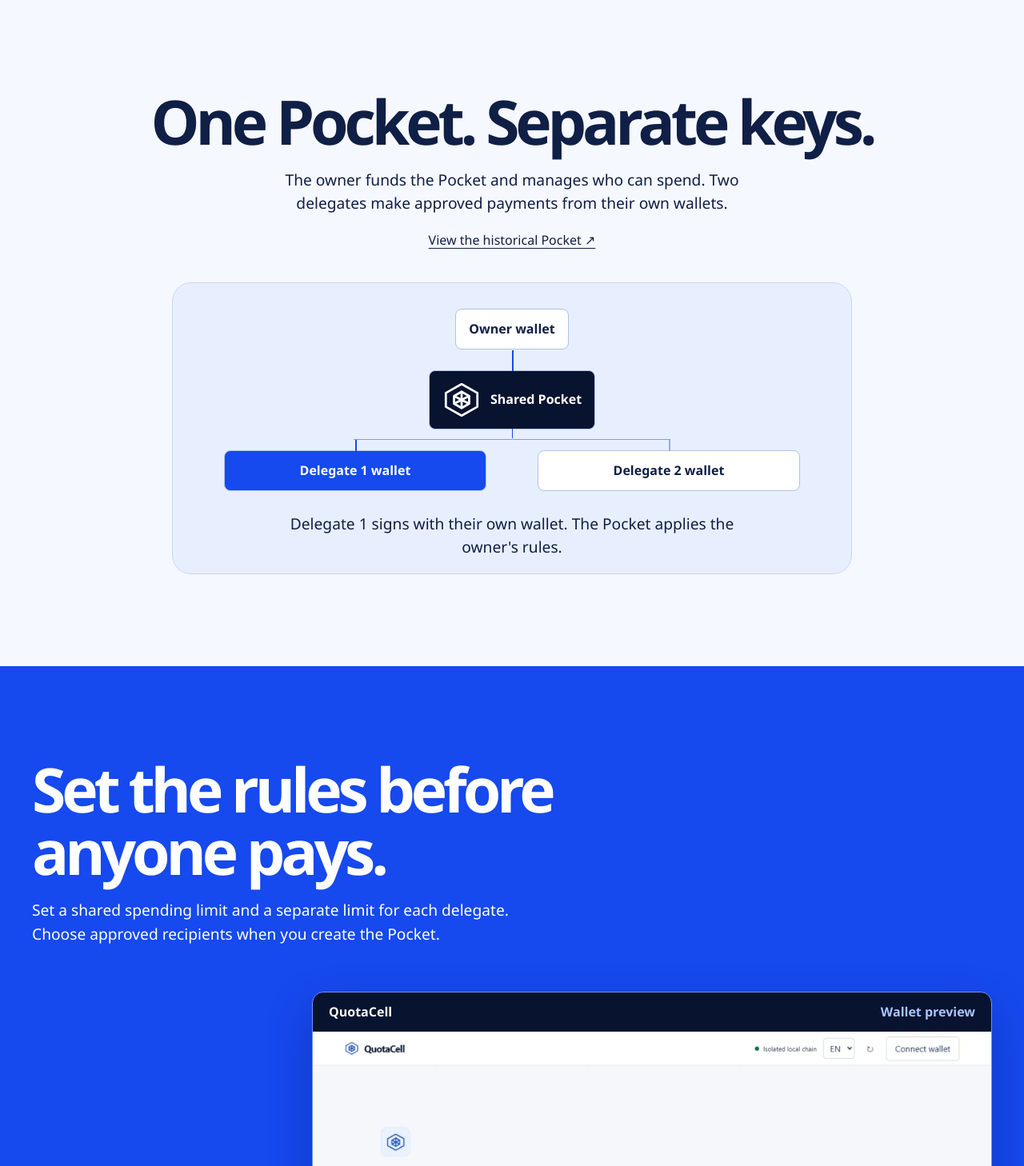
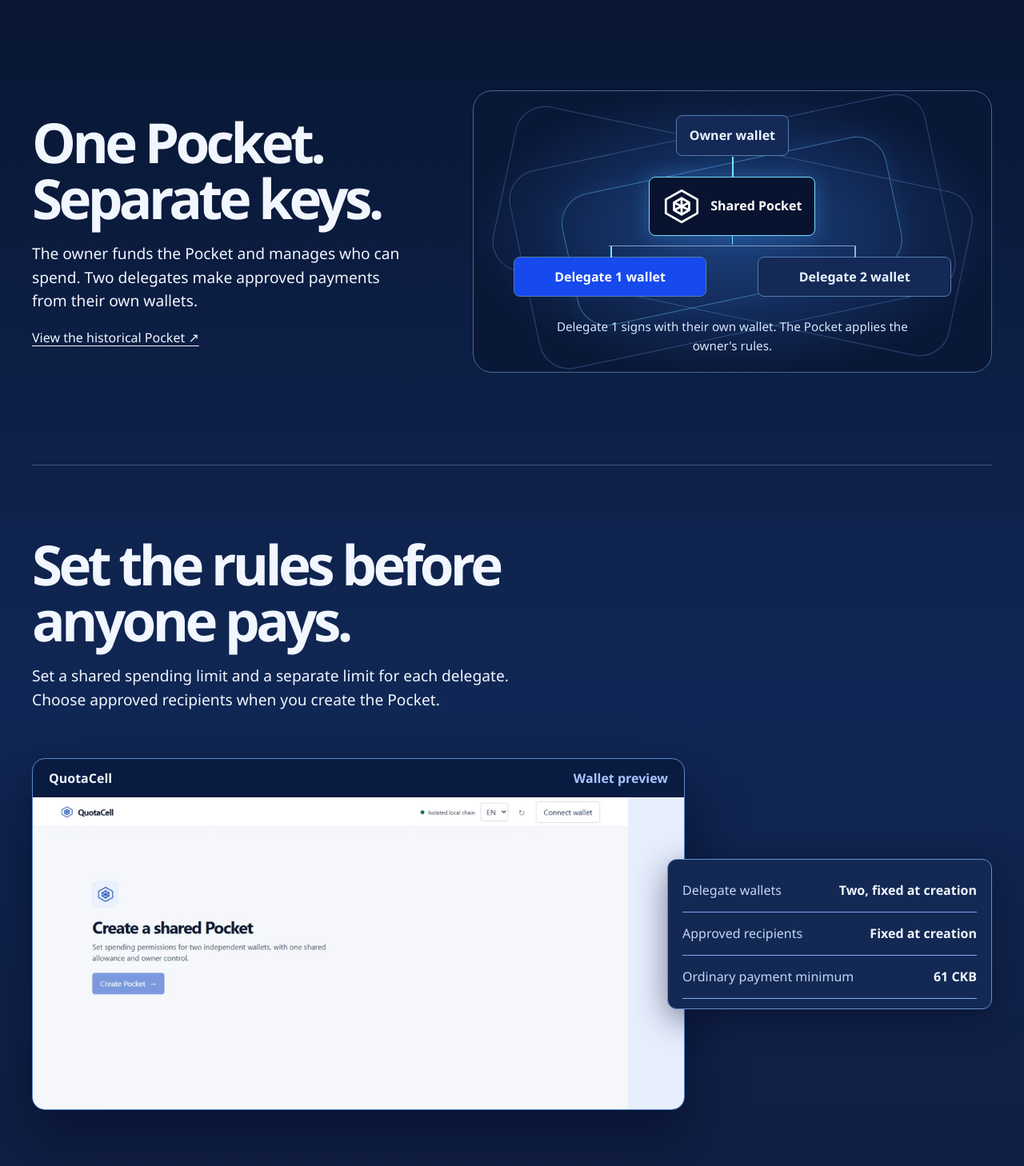
Before and after one commit to Ticoworld/QuotaCell, a React (Vite) app in the folder frontend/: page / in a window 1280 px wide. Shown: the part 872-2330 px from the top of the page at 80% size. Built offline with nearby package versions, Linux system fonts and the light colour scheme.

Commit message:
Unify QuotaCell product storytelling and testnet proof

```diff
--- a/frontend/src/Landing.tsx
+++ b/frontend/src/Landing.tsx
@@ -46,6 +46,7 @@ export function Landing() {
         </div>
         <figure className="land-hero-art"><img src="/field.webp" alt="" width="1536" height="1024" fetchPriority="high"/></figure>
       </section>
+      <div className="land-product">
       <section className="land-wrap land-section land-relationship" id="pockets">
         <div>
           <h2>{t('One Pocket. Separate keys.', '同一资金口袋，各自持有密钥。')}</h2>
@@ -53,6 +54,7 @@ export function Landing() {
           <a href={`/app?pocket=${pocketId}`}>{t('View the historical Pocket ↗', '查看已验证的资金口袋 ↗')}</a>
         </div>
         <div className="land-plan" data-delegate={delegate}>
+          <div className="land-circuit" aria-hidden="true"><i/><i/><i/></div>
           <div className="land-plan-owner">{t('Owner wallet', '所有者钱包')}</div>
           <div className="land-plan-center"><img src="/quotacell.svg" width="48" height="48" alt=""/>{t('Shared Pocket', '共享资金口袋')}</div>
           <div className="land-plan-keys" role="group" aria-label={t('Explore signing paths', '查看签名路径')}>
@@ -64,9 +66,10 @@ export function Landing() {
       <section className="land-rules">
         <div className="land-wrap land-section land-showcase">
           <div><h2>{t('Set the rules before anyone pays.', '付款前先设定规则。')}</h2><p>{t('Set a shared spending limit and a separate limit for each delegate. Choose approved recipients when you create the Pocket.', '设定共享支出限额和每位授权人的单独限额。创建资金口袋时选择获准收款人。')}</p></div>
-          <div className="land-wallet"><header>QuotaCell <span>{t("Wallet preview", "钱包预览")}</span></header><img src={zh ? "/wallet-zh.webp" : "/wallet.webp"} width="1000" height="570" loading="lazy" alt={t("QuotaCell wallet interface", "QuotaCell 钱包界面")}/><dl><div><dt>{t('Delegate wallets', '授权人钱包')}</dt><dd>{t('Two, fixed at creation', '创建时固定两位')}</dd></div><div><dt>{t('Approved recipients', '获准收款人')}</dt><dd>{t('Fixed at creation', '创建时固定')}</dd></div><div><dt>{t('Ordinary payment minimum', '普通付款最低金额')}</dt><dd>61 CKB</dd></div></dl></div>
+          <div className="land-wallet"><div className="land-wallet-frame"><header>QuotaCell <span>{t("Wallet preview", "钱包预览")}</span></header><img src={zh ? "/wallet-zh.webp" : "/wallet.webp"} width={zh ? 320 : 1000} height={zh ? 570 : 524} loading="lazy" alt={t("QuotaCell wallet interface", "QuotaCell 钱包界面")}/></div><dl className="land-policy"><div><dt>{t('Delegate wallets', '授权人钱包')}</dt><dd>{t('Two, fixed at creation', '创建时固定两位')}</dd></div><div><dt>{t('Approved recipients', '获准收款人')}</dt><dd>{t('Fixed at creation', '创建时固定')}</dd></div><div><dt>{t('Ordinary payment minimum', '普通付款最低金额')}</dt><dd>61 CKB</dd></div></dl></div>
         </div>
       </section>
+      </div>
       <section className="land-control"><div className="land-wrap land-section">
         <div><h2>{t('Take back access at any time.', '随时收回支出权限。')}</h2><p>{t('The owner can revoke or restore a delegate’s access. Closing the Pocket ends delegate spending and returns supported Pocket funds to the owner.', '所有者可以撤销或恢复授权人的权限。关闭资金口袋后，授权人无法继续支出，受支持的口袋资金将退回所有者。')}</p></div>
         <img className="land-control-art" src="/control.webp" width="1536" height="1024" loading="lazy" alt=""/><dl><div><dt>{t('Active policy capacity', '启用时的规则容量')}</dt><dd>600 CKB</dd></div><div><dt>{t('Policy capacity released at closure', '关闭时释放的规则容量')}</dt><dd>466 CKB</dd></div><div><dt>{t('Permanently retained capacity', '永久保留的容量')}</dt><dd>134 CKB</dd></div></dl></div>
@@ -74,13 +77,13 @@ export function Landing() {
       <section id="proof" className="land-proof">
         <div className="land-wrap land-section land-ledger">
           <div><h2>{t('Follow the Pocket on Pudge.', '在 Pudge 上查看资金口袋记录。')}</h2><p>{t('Canonical transactions from the verified November 15, 2026 lifecycle. Isolated verifier tests are documented separately.', '以下是 2026 年 11 月 15 日核验的生命周期链上交易。独立验证器测试另有记录。')}</p><a href="https://github.com/Ticoworld/QuotaCell/blob/codex/wo19a-remote-pocket-discovery/examples/local-chain/WO18_PUBLIC_CLOSEOUT_20261115.md">{t('Read the lifecycle record ↗', '阅读生命周期记录 ↗')}</a></div>
-          <ul>{evidence.map(([en, cn, hash]) => <li key={hash}><a href={`https://pudge.explorer.nervos.org/transaction/0x${hash}`}><span>{t(en, cn)}</span><code>{hash.slice(0, 8)}…{hash.slice(-4)} ↗</code></a></li>)}</ul>
+          <div className="land-receipts"><div className="land-receipt-header"><span><i aria-hidden="true"/> Pudge</span><time dateTime="2026-11-15">2026.11.15</time></div><ol>{evidence.map(([en, cn, hash]) => <li key={hash}><a href={`https://pudge.explorer.nervos.org/transaction/0x${hash}`}><span>{t(en, cn)}</span><code>{hash.slice(0, 8)}…{hash.slice(-4)} ↗</code></a></li>)}</ol></div>
         </div>
       </section>
-      <section className="land-wrap land-section land-end">
-        <h2>{t('Try QuotaCell on testnet.', '在测试网上体验 QuotaCell。')}</h2>
+      <section className="land-section land-end">
+        <h2>{t('Open your first Pocket', '开启你的第一个资金口袋')}</h2>
         <p>{t('Use a compatible CKB wallet with Pudge test CKB. Public RPC response times vary. QuotaCell has no independent security audit and is available for testnet use only.', '请使用兼容的 CKB 钱包与 Pudge 测试币。公共 RPC 响应时间可能波动。QuotaCell 尚未接受独立安全审计，仅供测试网使用。')}</p>
-        <a className="land-button" href="/app">{app} ↗</a>
+        <a className="land-button" href="/app">{t("Launch testnet wallet", "打开测试网钱包")} ↗</a>
       </section>
     </main>
     <footer className="land-wrap land-footer"><span>QuotaCell · Pudge</span><a href="https://github.com/Ticoworld/QuotaCell">GitHub ↗</a></footer>
--- a/frontend/src/landing.css
+++ b/frontend/src/landing.css
@@ -108,3 +108,71 @@ body { margin: 0 }
  height:12px;
  background:var(--blue);
 }
+/* The relationship and wallet share one continuous product surface. */
+.land-product {
+  background:linear-gradient(180deg,#081633,#102755 59%,#101e42);
+  color:#f1f6ff;
+}
+.land-relationship { display:grid; grid-template-columns:minmax(0,.73fr) minmax(0,1fr); align-items:center; gap:clamp(28px,6vw,96px); text-align:left }
+.land-relationship p { margin-inline:0 }
+.land-relationship h2,.land-showcase h2 { font-size:clamp(2.5rem,5.4vw,5.25rem) }
+.land-plan {
+  position:relative; isolation:isolate; overflow:hidden; margin:0;
+  background:radial-gradient(ellipse at center,#1d4381,#0a1838 72%);
+  border-color:#45679a; padding:30px clamp(16px,4vw,50px) 20px;
+}
+.land-circuit { position:absolute; inset:0; z-index:-1; pointer-events:none; opacity:.48 }
+.land-circuit i { position:absolute; inset:14% 9%; border:1px solid #547dbe; border-radius:38px; transform:rotate(-12deg) }
+.land-circuit i:nth-child(2) { inset:20% 5%; transform:rotate(12deg) }
+.land-circuit i:nth-child(3) { inset:26% 18%; border-color:#63c3ff; box-shadow:0 0 25px #407bd344 }
+.land-plan-owner,.land-plan button { background:#142956; color:#eaf4ff; border-color:#557caf }
+.land-plan-center { border-color:#7cddff; box-shadow:0 0 26px #42aaff56 }
+.land-plan-center::before,.land-plan-center::after,.land-plan button[aria-pressed=true]::before { background:#78e7ff }
+.land-path-note { color:#d7e7ff; text-align:center; font-size:.95rem!important }
+.land-rules { background:transparent; color:inherit }
+.land-showcase { border-top:1px solid #3c5682; padding-top:clamp(48px,7vw,94px) }
+.land-showcase > div:first-child { max-width:800px }
+.land-wallet {
+  display:grid; grid-template-columns:minmax(0,1fr) minmax(245px,32%); align-items:center;
+  gap:0; width:100%; background:none; border:0; overflow:visible; box-shadow:none;
+}
+.land-wallet-frame { border:1px solid #5888d0; background:#091b40; border-radius:16px; overflow:hidden; box-shadow:0 28px 70px #030c26a8 }
+.land-wallet-frame img { max-height:390px; object-fit:contain; object-position:left center }
+.land-wallet .land-policy {
+  z-index:1; margin-left:-22px; padding:12px 18px; border:1px solid #668fce;
+  border-radius:12px; color:#f0f6ff; background:#132953; box-shadow:0 12px 40px #050c2480;
+}
+.land-policy dt { color:#c3d6f9 }
+.land-policy dd { text-align:right }
+.land-control { border-top:1px solid #314c7f }
+.land-proof { background:#e7efff }
+.land-ledger { display:grid; grid-template-columns:minmax(0,.75fr) minmax(0,1.25fr); gap:clamp(24px,6vw,88px); align-items:start }
+.land-ledger h2 { font-size:clamp(2.35rem,4.8vw,4.5rem) }
+.land-receipts { background:#f6f9ff; border:1px solid #b4c8ed; border-radius:16px; overflow:hidden }
+.land-receipt-header { display:flex; justify-content:space-between; align-items:center; padding:14px 20px; background:#0c1b3e; color:#e5f1ff; font-weight:700 }
+.land-receipt-header i { display:inline-block; width:8px; height:8px; background:#79eaff; border-radius:50%; margin-right:8px }
+.land-receipt-header time { font-variant-numeric:tabular-nums; font-size:.82rem }
+.land-ledger ol { margin:0; padding:0 18px; list-style:none }
+.land-ledger li a { align-items:center; text-decoration:none; min-height:52px }
+.land-ledger li a:hover span { text-decoration:underline }
+.land-ledger li a:focus-visible { outline-offset:-3px }
+.land-ledger li:last-child a { border-bottom:0 }
+.land-ledger li code { color:#325789; font-size:.8rem }
+.land-end {
+  position:relative; isolation:isolate; overflow:hidden;
+  padding-inline:20px; color:white; background:#07132f;
+}
+.land-end::before {
+  content:""; position:absolute; inset:0; z-index:-1;
+  background:url('/field.webp') center 76% / cover;
+  opacity:.26; mask-image:linear-gradient(transparent,#000 85%);
+}
+.land-end .land-button { background:#bdf3ff; color:#07132f!important; padding-inline:26px }
+@media(max-width:800px) {
+  .land-relationship,.land-ledger { grid-template-columns:1fr }
+}
+@media(max-width:650px) {
+  .land-wallet { grid-template-columns:1fr }
+  .land-wallet .land-policy { margin:-10px 12px 0 }
+  .land-wallet-frame img { max-height:245px }
+}
```
